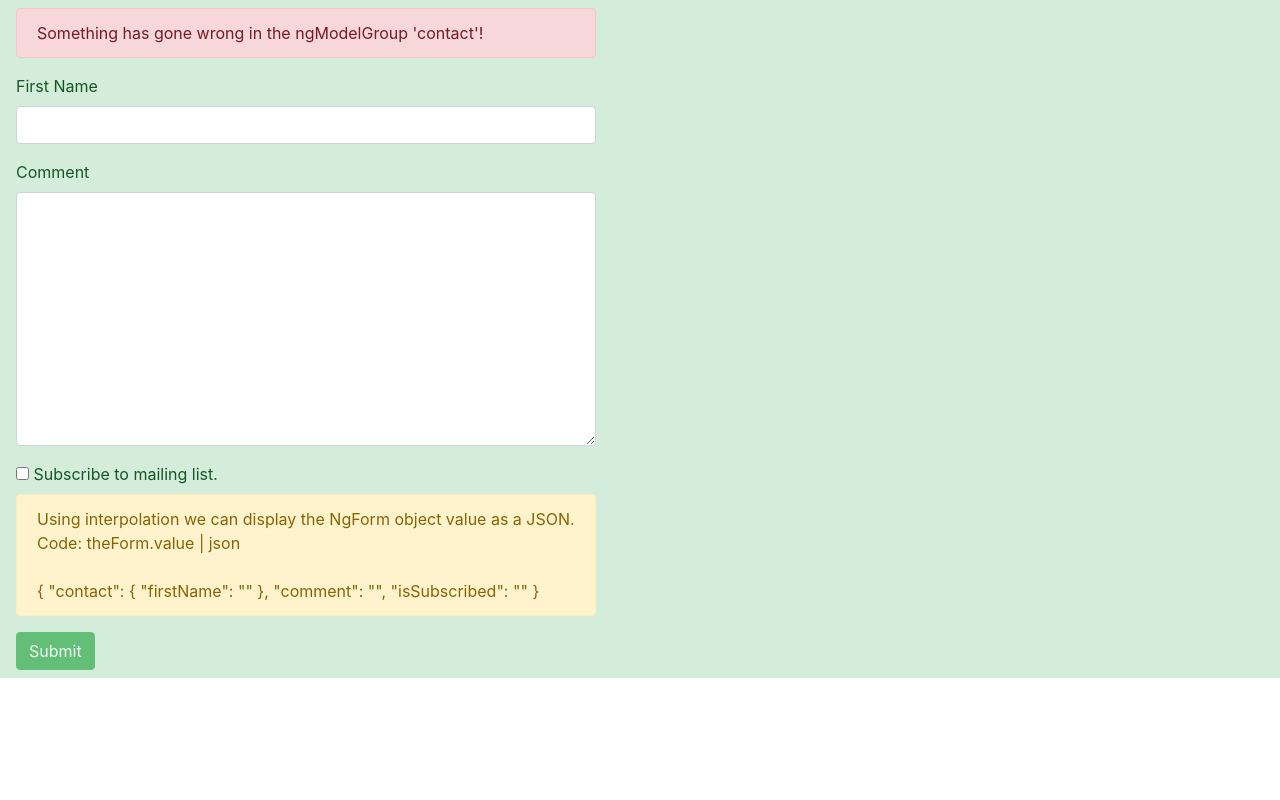
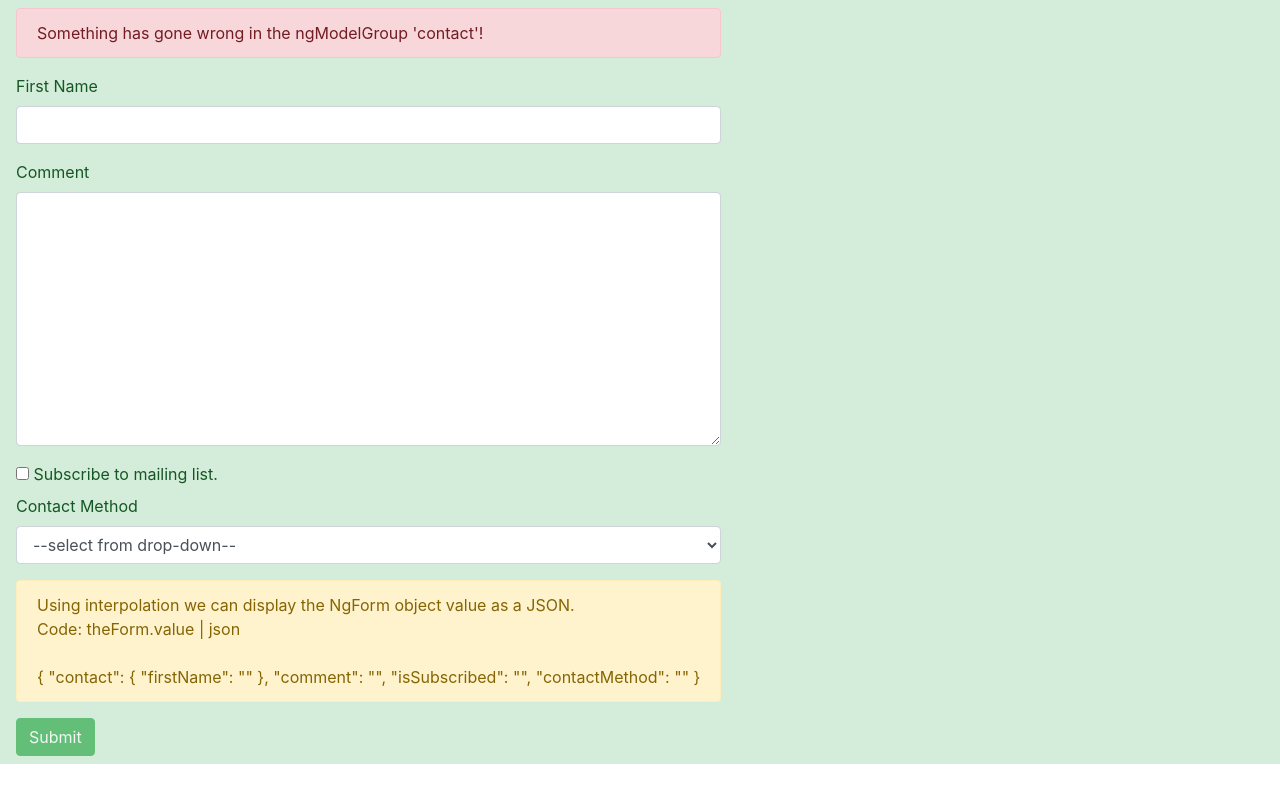
Before and after one commit to clgrogan/TemplateDrivenForms-NG, an Angular app: page / in a window 1280 px wide. Built offline with nearby package versions, Linux system fonts and the light colour scheme.

Commit message:
Added drop down list.

```diff
--- a/src/app/contact-form/contact-form.component.html
+++ b/src/app/contact-form/contact-form.component.html
@@ -55,6 +55,19 @@
         mailing list.
       </label>
     </section>
+    <section class="form-group">
+      <label for="contactMethod">Contact Method</label>
+      <select
+        ngModel
+        name="contactMethod"
+        id="contactMethod"
+        class="form-control"
+        ><option value="">--select from drop-down--</option>
+        <option *ngFor="let method of contactMethods" [value]="method.id">{{
+          method.name
+        }}</option>
+      </select>
+    </section>
     <p class="alert alert-warning">
       Using interpolation we can display the NgForm object value as a JSON.
       <br />
--- a/src/app/contact-form/contact-form.component.ts
+++ b/src/app/contact-form/contact-form.component.ts
@@ -1,4 +1,5 @@
 import { Component } from "@angular/core";
+import { ContactMethodsService } from "../contact-methods.service";
 
 @Component({
   selector: "contact-form",
@@ -6,6 +7,10 @@ import { Component } from "@angular/core";
   styleUrls: ["./contact-form.component.css"],
 })
 export class ContactFormComponent {
+  contactMethods: any;
+  constructor(service: ContactMethodsService) {
+    this.contactMethods = service.getContactMethods();
+  }
   log = (receive) => {
     console.log(receive);
   };
--- /dev/null
+++ b/src/app/contact-methods.service.ts
@@ -0,0 +1,15 @@
+import { Injectable } from "@angular/core";
+
+@Injectable({
+  providedIn: "root",
+})
+export class ContactMethodsService {
+  getContactMethods = () => {
+    return [
+      { id: 1, name: "Email" },
+      { id: 2, name: "Phone" },
+      { id: 3, name: "Snail Mail" },
+      { id: 4, name: "Just Drop By" },
+    ];
+  };
+}
```
Also changed, not shown: 1 other file (tests, documents, lock files or other folders).
